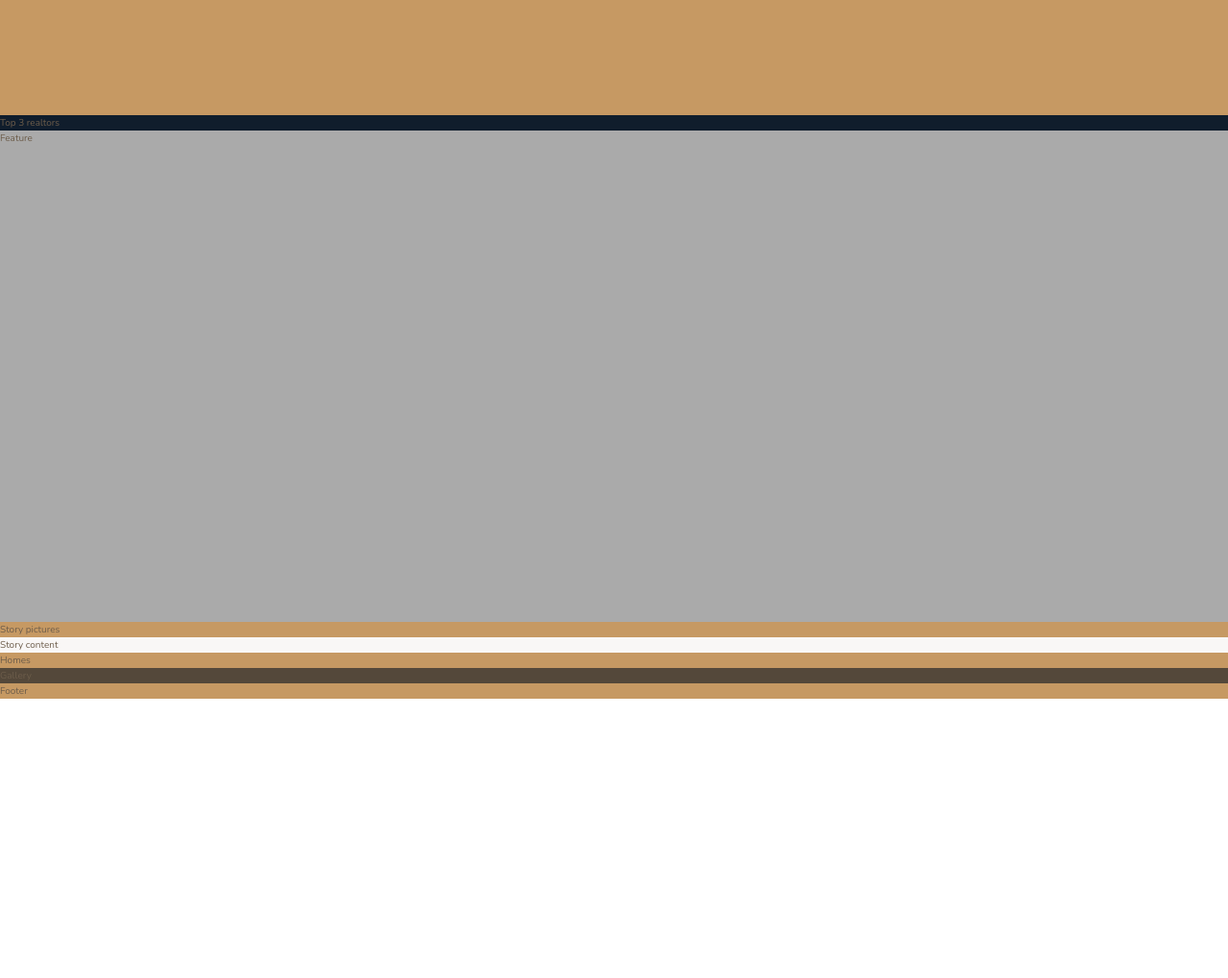
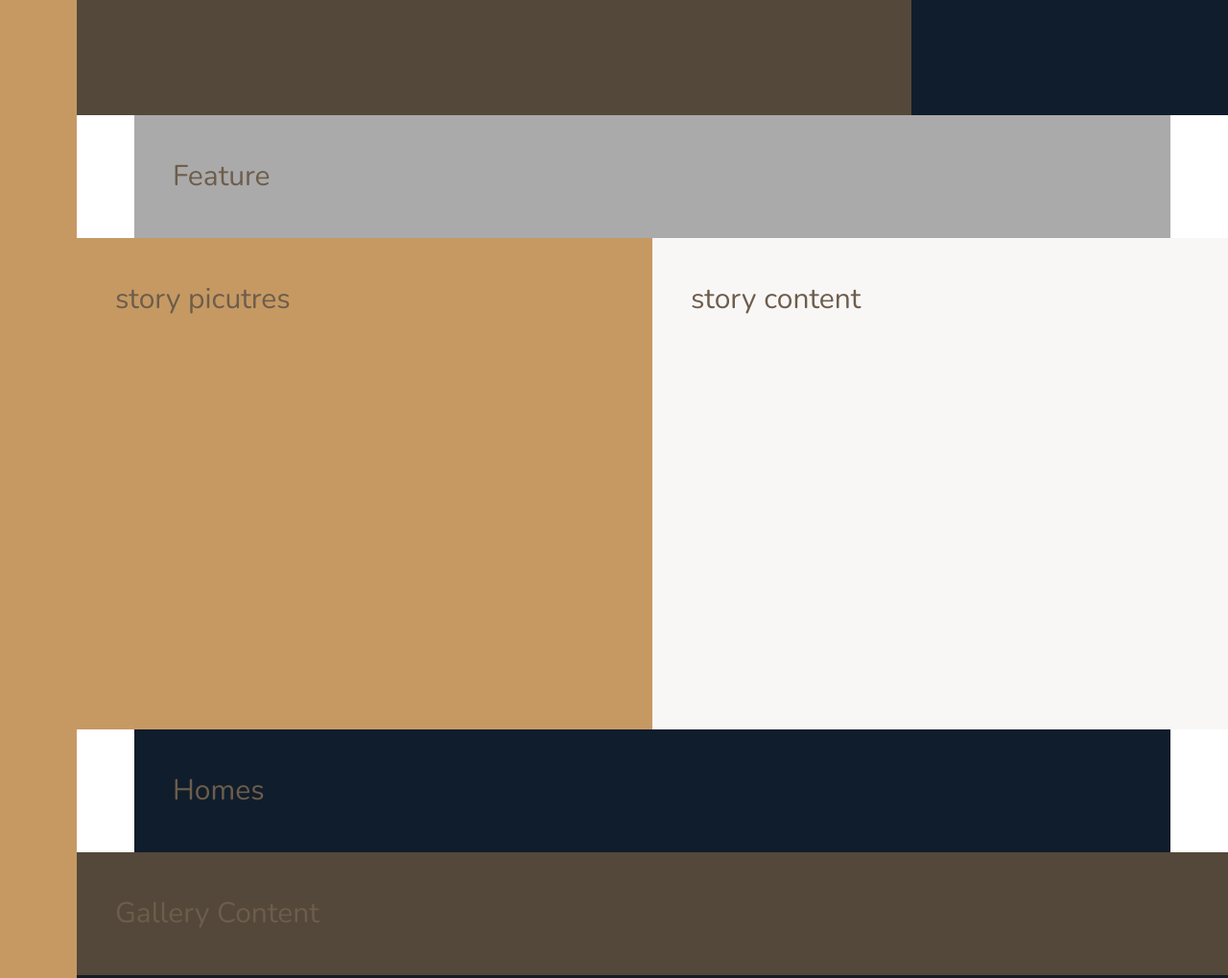
Before and after one commit to Salim255/Nexter-Grid-CSS, a website: page index.html in a window 1280 px wide. Shown: the part 520-1539 px from the top of the page at 96% size. Before the commit the page ends 1248 px from the top, so only its background shows below. Drawn offline with nearby package versions, Linux system fonts and the light colour scheme.

Commit message:
Building the Overall Layout Part2

```diff
--- a/index.html
+++ b/index.html
@@ -15,24 +15,26 @@
          <div class="sidebar">
             Sidbar
          </div>
+         <div class="header">
+            Header
+         </div>
          <div class="realtors">
             Top 3 realtors
          </div>
          <section class="feature">
             Feature
          </section>
-
          <div class="story__pictures">
-            Story pictures
+                story picutres
          </div>
          <div class="story__content">
-            Story content
-         </div>
+            story content
+        </div>
          <section class="homes">
             Homes
          </section>
          <section class="gallery">
-            Gallery
+            Gallery Content
          </section>
          <section class="footer">
             Footer
--- a/sass/_base.scss
+++ b/sass/_base.scss
@@ -35,5 +35,11 @@ body{
 }
 .container{
     display: grid;
-    grid-template-rows: 80vh min-content  40vw  repeat(3,min-content) ;
+    grid-template-rows: 80vh min-content 40vw  repeat(3,min-content) ;
+    grid-template-columns:[sidebar-start] 8rem [sidebar-end full-start] minmax(6rem,1fr) [center-start] repeat(8, [col-start] minmax(min-content,14rem ) [col-end]) [center-end] minmax(6rem,1fr) [full-end];//1140/8, we want to have 8 columns but there width should be bettwen there min content and 14rem
+
+    &>*{
+        padding: 40px;
+        font-size: 3rem;
+    }
 }
--- a/sass/_features.scss
+++ b/sass/_features.scss
@@ -1,3 +1,5 @@
 .feature{
     background-color: $color-grey-light-2;
+    grid-column:center-start / center-end;//
+   // grid-row:4/6 ;
 }
--- a/sass/_footer.scss
+++ b/sass/_footer.scss
@@ -1,3 +1,4 @@
 .footer{
-    background-color: $color-primary;
+    background-color: $color-secondary;
+    grid-column: full-start / full-end;//
 }
--- a/sass/_gallery.scss
+++ b/sass/_gallery.scss
@@ -1,3 +1,5 @@
 .gallery{
     background-color: $color-grey-dark-1;
+    grid-column: full-start / full-end;//
+    //grid-row: 8/9;
 }
--- a/sass/_header.scss
+++ b/sass/_header.scss
@@ -1,3 +1,4 @@
 .header{
     background-color: $color-grey-dark-1;
+    grid-column: full-start/col-end 6;
 }
--- a/sass/_homes.scss
+++ b/sass/_homes.scss
@@ -1,3 +1,4 @@
 .homes{
-    background-color: $color-primary;
+    background-color: $color-secondary;
+    grid-column:center-start / center-end;//
 }
--- a/sass/_realtors.scss
+++ b/sass/_realtors.scss
@@ -1,3 +1,4 @@
 .realtors{
     background-color: $color-secondary;
+    grid-column: col-start 7/full-end;
 }
--- a/sass/_sidebar.scss
+++ b/sass/_sidebar.scss
@@ -1,3 +1,5 @@
 .sidebar{
     background-color: $color-primary;
+    grid-column:sidebar-start/sidebar-end;//1/2
+    grid-row:1/-1 ;
 }
--- a/sass/_story.scss
+++ b/sass/_story.scss
@@ -1,9 +1,11 @@
 .story{
+    grid-row: 4/6;
     &__pictures{
-
         background-color: $color-primary;
+        grid-column:full-start / col-end 4;//
     };
     &__content{
         background-color: $color-grey-light-1;
+        grid-column: col-start 5 / full-end;//
     }
 }
```
Also changed, not shown: css/style.css.
